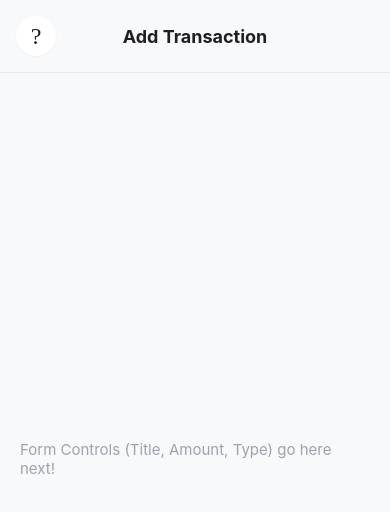
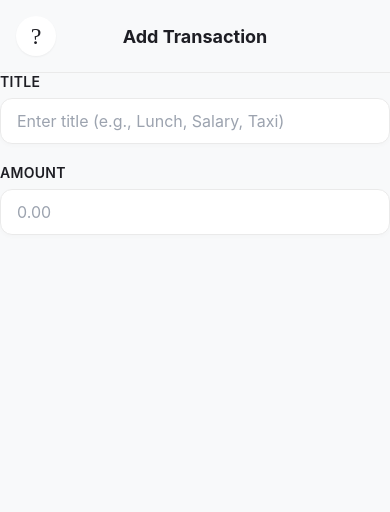
Before and after one commit to redu-1995/ExpenseTracker, a React Native app: screen /AddExpense in a window 390 px wide. Shown: the top 512 px of the page. Built offline with nearby package versions, Linux system fonts and the light colour scheme.

Commit message:
adding an input for title and amount in expense tracker

```diff
--- a/src/components/CustomInput.js
+++ b/src/components/CustomInput.js
@@ -0,0 +1,70 @@
+import React from 'react'
+import { StyleSheet, Text, View, TextInput,multiline } from 'react-native'
+ export default function CustomInput ({
+    label,
+    placeholder,
+    value,
+    onChangeText,
+    keyboardType = 'default',
+    ultiline = false,
+   numberOfLines = 1
+ })
+ {
+    return (
+    <View style={styles.inputContainer}>
+      {/* Dynamic Input Label */}
+      {label && <Text style={styles.inputLabel}>{label}</Text>}
+
+      {/* Core Controlled TextInput */}
+      <TextInput
+        style={[
+          styles.textInput,
+          multiline && styles.textArea
+        ]}
+        placeholder={placeholder}
+        placeholderTextColor="#9CA3AF"
+        value={value}
+        onChangeText={onChangeText}
+        keyboardType={keyboardType}
+        multiline={multiline}
+        numberOfLines={numberOfLines}
+        textAlignVertical={multiline ? 'top' : 'center'} // Aligns multiline text to the top on Android
+      />
+    </View>
+  );
+ }
+ const styles = StyleSheet.create({
+  inputContainer: {
+    marginBottom: 20,
+    width: '100%',
+  },
+  inputLabel: {
+    fontSize: 14,
+    fontWeight: '600',
+    color: '#1E1E24',
+    marginBottom: 8,
+    textTransform: 'uppercase',
+    letterSpacing: 0.3,
+  },
+  textInput: {
+    backgroundColor: '#FFFFFF',
+    borderWidth: 1,
+    borderColor: '#EAEAEA',
+    borderRadius: 12,
+    paddingHorizontal: 16,
+    paddingVertical: 12,
+    fontSize: 16,
+    color: '#1E1E24',
+
+    // Smooth, premium layout drop shadow
+    shadowColor: '#000',
+    shadowOffset: { width: 0, height: 2 },
+    shadowOpacity: 0.02,
+    shadowRadius: 4,
+    elevation: 1,
+  },
+  textArea: {
+    height: 100, // Provides vertical space for optional descriptive text fields
+    paddingTop: 12,
+  },
+});
--- a/src/screens/AddExpenseScreen.js
+++ b/src/screens/AddExpenseScreen.js
@@ -1,8 +1,10 @@
-import React from 'react';
-import { StyleSheet, View, SafeAreaView, Text } from 'react-native';
+import React, { useState } from 'react';
+import { StyleSheet, View, SafeAreaView, Text, ScrollView } from 'react-native';
 import ScreenHeader from '../components/ScreenHeader';
-
+import CustomInput from '../components/CustomInput';
 export default function AddExpenseScreen() {
+  const [title,setTitle] = useState('')
+  const [amount, setAmount] = useState('')
   const handleBackAction = () => {
     console.log('Pop back to HomeScreen');
     // Navigation wireframe will replace this log shortly!
@@ -14,11 +16,25 @@ export default function AddExpenseScreen() {
       <ScreenHeader title="Add Transaction" onBack={handleBackAction} />
 
       {/* 2. Scrollable Body Content Placeholder */}
-      <View style={styles.formContainer}>
-        <Text style={styles.placeholderText}>
-          Form Controls (Title, Amount, Type) go here next!
-        </Text>
-      </View>
+    <ScrollView contentContainerStyle={styles.formBody} showsVerticalScrollIndicator={false}>
+
+        {/* Section 2: Title Input Form Field */}
+        <CustomInput
+          label="Title"
+          placeholder="Enter title (e.g., Lunch, Salary, Taxi)"
+          value={title}
+          onChangeText={(text) => setTitle(text)} // Dynamically binds input changes to state
+        />
+
+        {/* Subsequent form items (Amount, Type, etc.) will sit right here */}
+    <CustomInput
+          label="Amount"
+          placeholder="0.00"
+          keyboardType="numeric" // ⚡ Triggers clean number pad layout instead of text letters
+          value={amount}
+          onChangeText={(value) => setAmount(value)} // Binds digits to local execution state
+        />
+      </ScrollView>
     </SafeAreaView>
   );
 }
```
